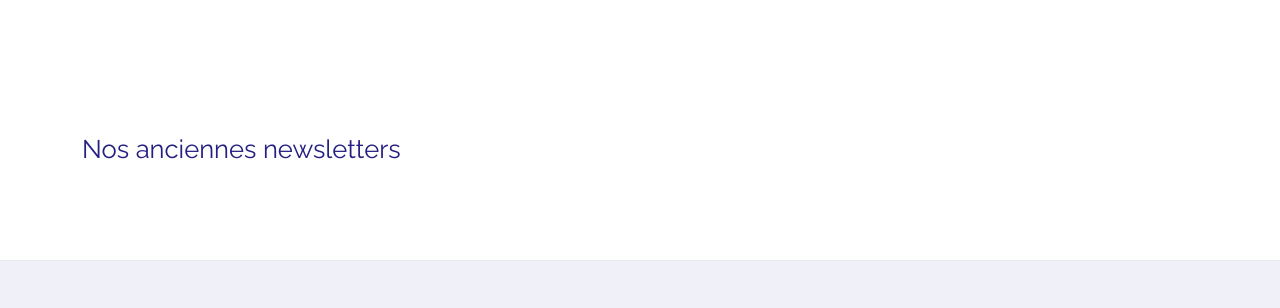
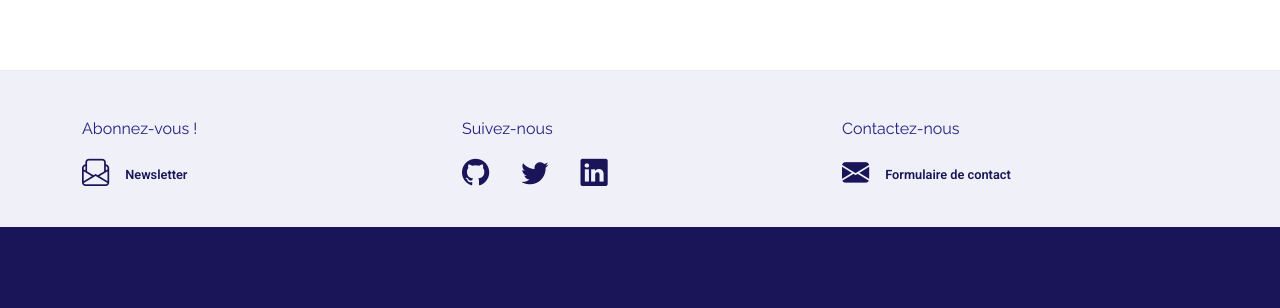
Before and after one commit to La-Societe-Nouvelle/LaSocieteNouvelle-Website, a Next.js app: page /newsletter in a window 1280 px wide. Shown: the part 766-1074 px from the top of the page. Built offline with nearby package versions, Linux system fonts and the light colour scheme.

Commit message:
remove section

```diff
--- a/src/pages/newsletter.js
+++ b/src/pages/newsletter.js
@@ -35,13 +35,6 @@ export default function Newsletter() {
           </Row>
         </Container>
       </section>
-      <section>
-        <Container>
-          <h2>Nos anciennes newsletters</h2>
-
-        </Container>
-
-      </section>
     </>
   );
 }
```
